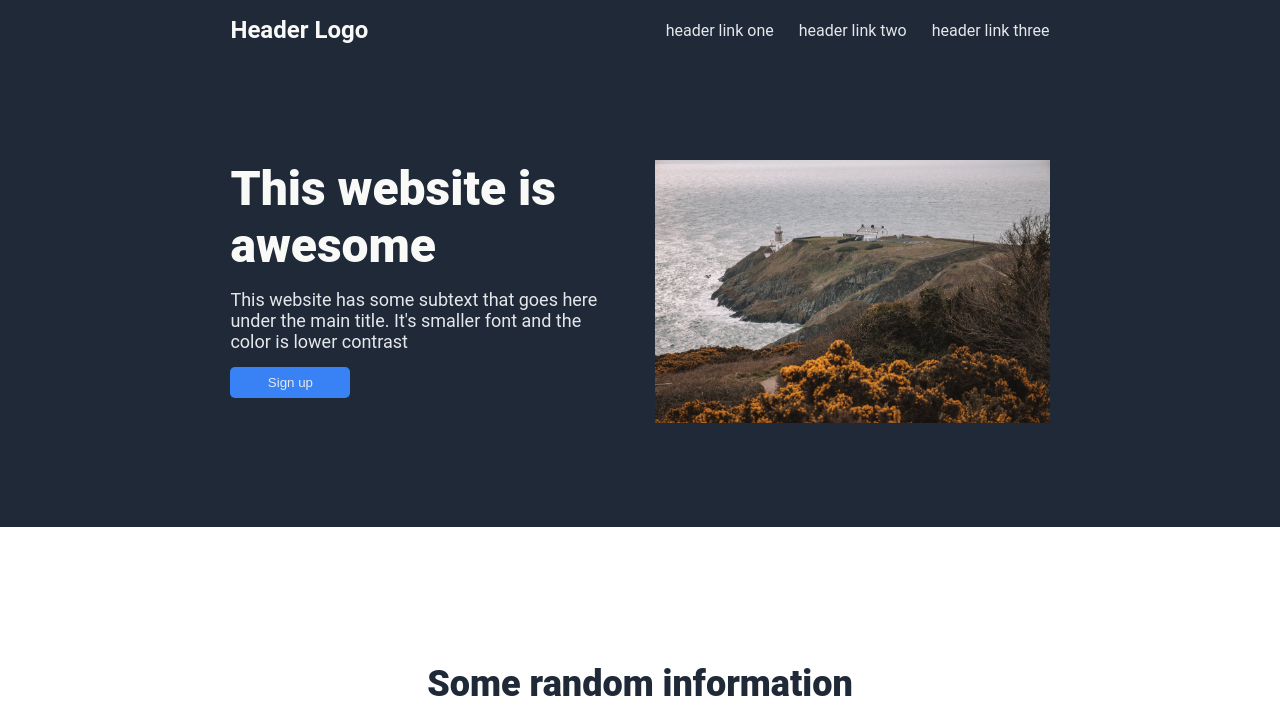
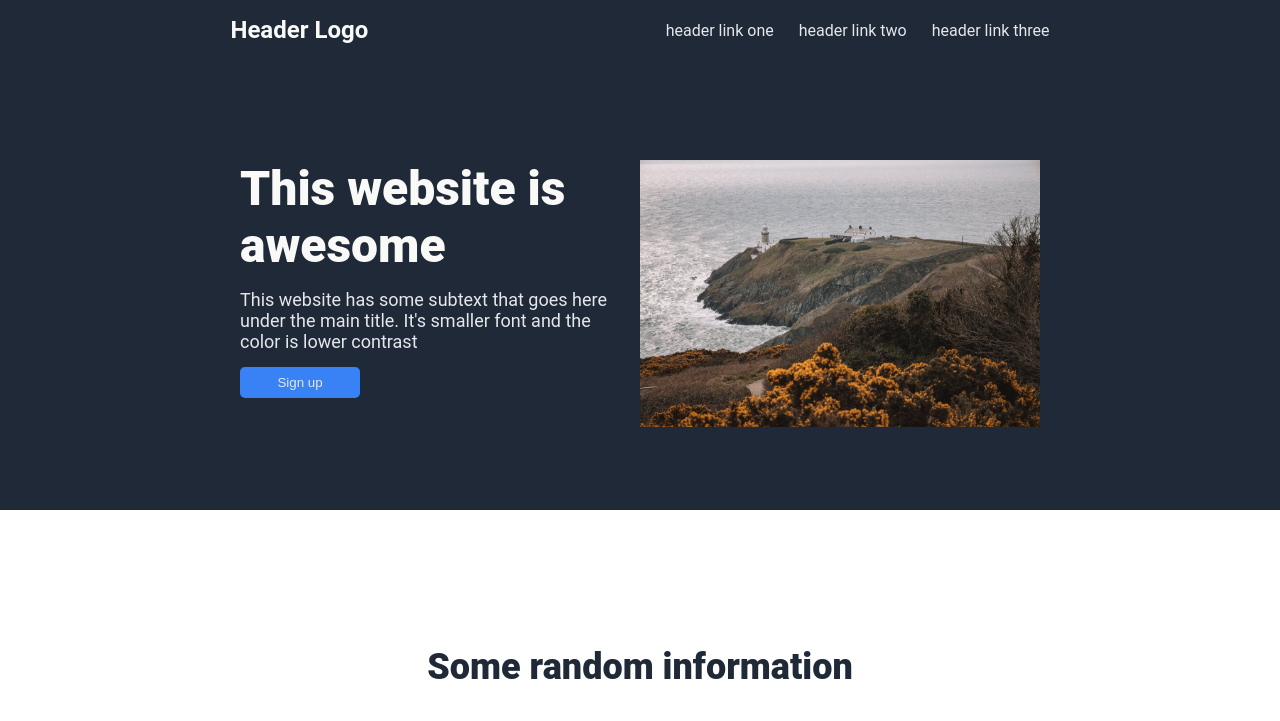
Before and after one commit to wade-levels-up/new-landing-page, a plain HTML site: page index.html in a window 1280 px wide. Shown: the top 721 px of the page. Drawn offline with Linux system fonts and the light colour scheme.

Commit message:
Make top-container content centred

```diff
--- a/index.html
+++ b/index.html
@@ -26,7 +26,7 @@
                 <button><a href='#'>Sign up</a></button>
             </div>
             <div class="right">
-                <img src="./media/free-photo-of-lighthouse-on-cliff-at-seashore-on-sunset.jpeg" alt="lighthouse on a cliff at seashore during sunset" width="100%">
+                <img src="./media/free-photo-of-lighthouse-on-cliff-at-seashore-on-sunset.jpeg" alt="lighthouse on a cliff at seashore during sunset" width="400px">
             </div>
         </section>
 
--- a/style.css
+++ b/style.css
@@ -39,7 +39,8 @@ h1 {
 
 .left, .right {
     width: 50%;
-    height: 100%;
+    height: 250px;
+    max-width: 500px;
 }
 
 .left {
@@ -73,10 +74,11 @@ button {
 .container-top {
     display: flex;
     flex-direction: row;
-    justify-content: space-between;
+    justify-content: center;
     gap: 30px;
     width: 80%;
     padding: 100px 0px;
+    max-width: 800px;
 }
 
 
```
